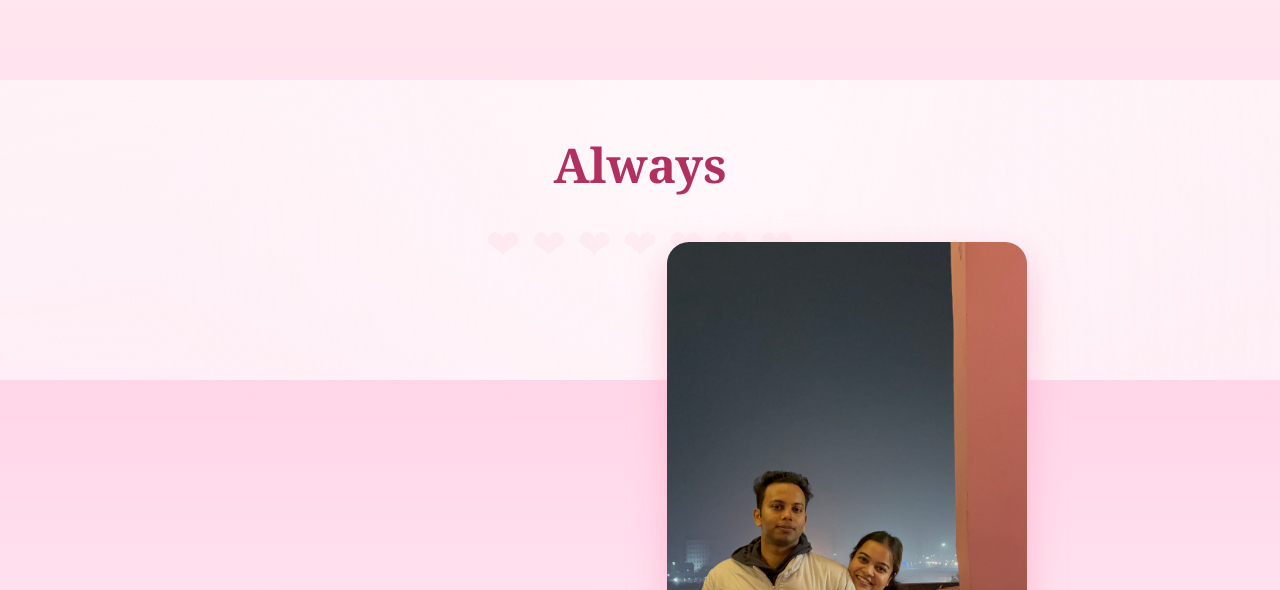
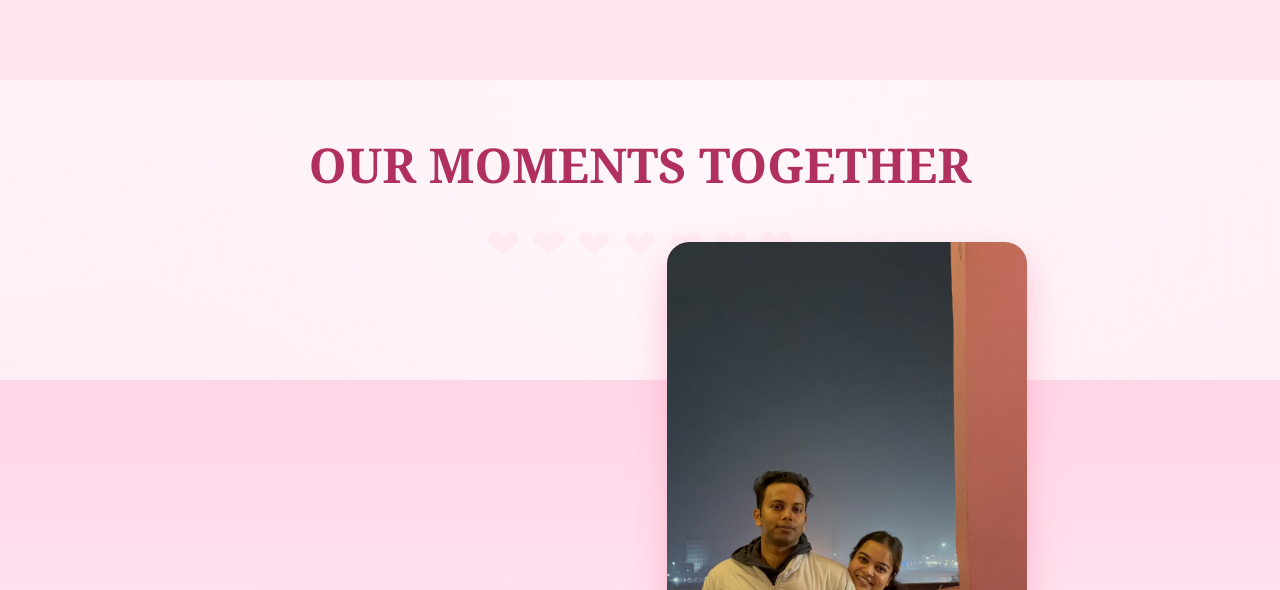
Before and after one commit to shreycod/for-you, a plain HTML site: page moments.html in a window 1280 px wide. Shown: the top 590 px of the page. Drawn offline with Linux system fonts and the light colour scheme.

Commit message:
Update moments.html

```diff
--- a/moments.html
+++ b/moments.html
@@ -7,7 +7,7 @@
 </head>
 <body>
   <div class="container">
-    <h1>Always</h1>
+    <h1>OUR MOMENTS TOGETHER</h1>
 
     <img src="Picsart_23-07-17_21-24-23-051.png">
     <img src="IMG_0531.JPG">
```
